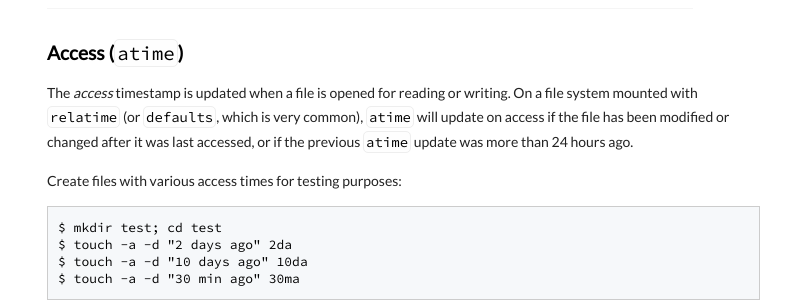
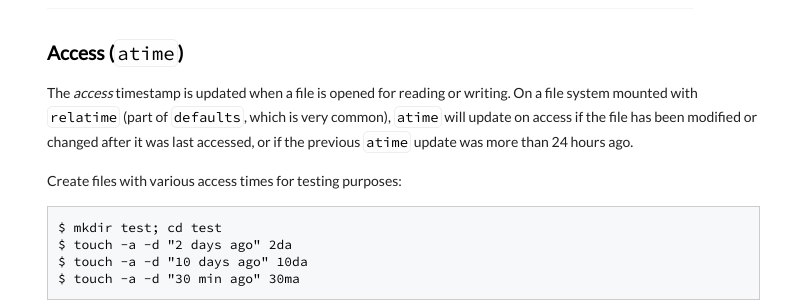
Before and after one commit to execas/execas.github.io, a Jekyll site: the page built from _posts/2018-10-30-finding-files-based-on-timestamps.md, in a window 1280 px wide. Shown: the part 302-604 px from the top of the page, without its empty margins (234-1045 px from the left). Built offline with Jekyll 4.4.1, drawn with Linux system fonts in a browser that asks for light colours.

Commit message:
Update 2018-10-30-finding-files-based-on-timestamps.md

```diff
--- a/_posts/2018-10-30-finding-files-based-on-timestamps.md
+++ b/_posts/2018-10-30-finding-files-based-on-timestamps.md
@@ -10,7 +10,7 @@ tags: [find, security, linux, tools]
 ### Access (`atime`)
 
 The *access* timestamp is updated when a file is opened for reading or writing.
-On a file system mounted with `relatime` (or `defaults`, which is very common), `atime` will update on access if the file has been modified or changed after it was last accessed, or if the previous `atime` update was more than 24 hours ago.
+On a file system mounted with `relatime` (part of `defaults`, which is very common), `atime` will update on access if the file has been modified or changed after it was last accessed, or if the previous `atime` update was more than 24 hours ago.
 
 Create files with various access times for testing purposes:
 
```
